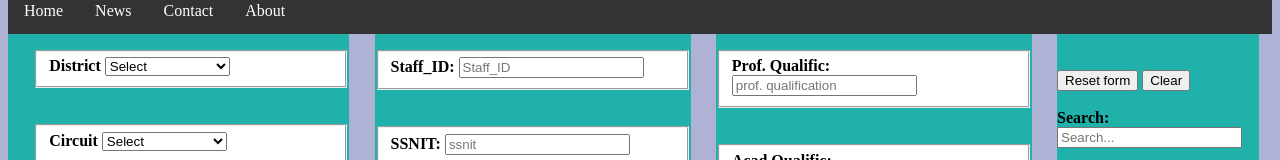
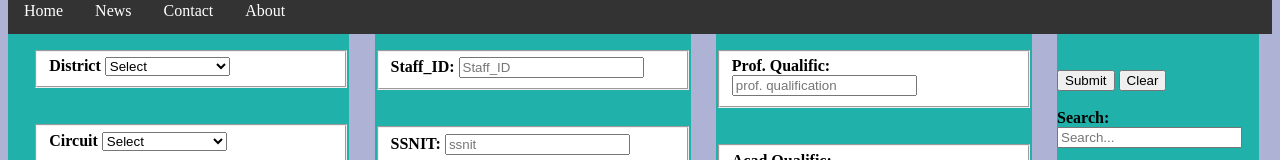
Before and after one commit to EdwinKetormanya/otiwebpage1, a plain HTML site: page index.html in a window 1280 px wide. Shown: the part 315-475 px from the top of the page. Drawn offline with Linux system fonts and the light colour scheme.

Commit message:
index.html

```diff
--- a/index.html
+++ b/index.html
@@ -331,7 +331,7 @@ li a:hover {
 
 
 
-        <strong><input type="button" onclick="submit()" value="Reset form">
+        <strong> <input type="submit" value = Submit>
             <input type = "reset" value = "Clear"></strong> <br><br>
 
 
```
